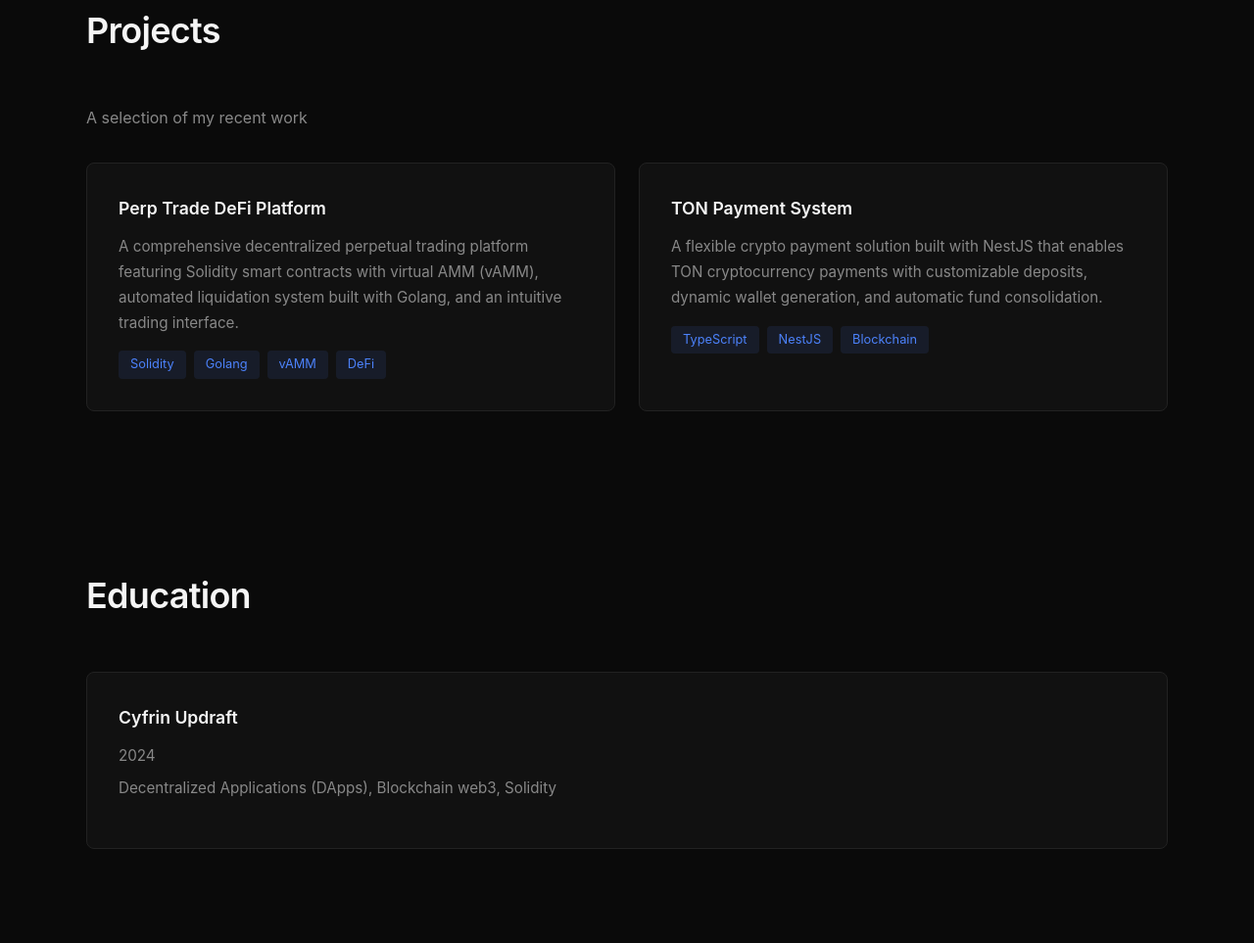
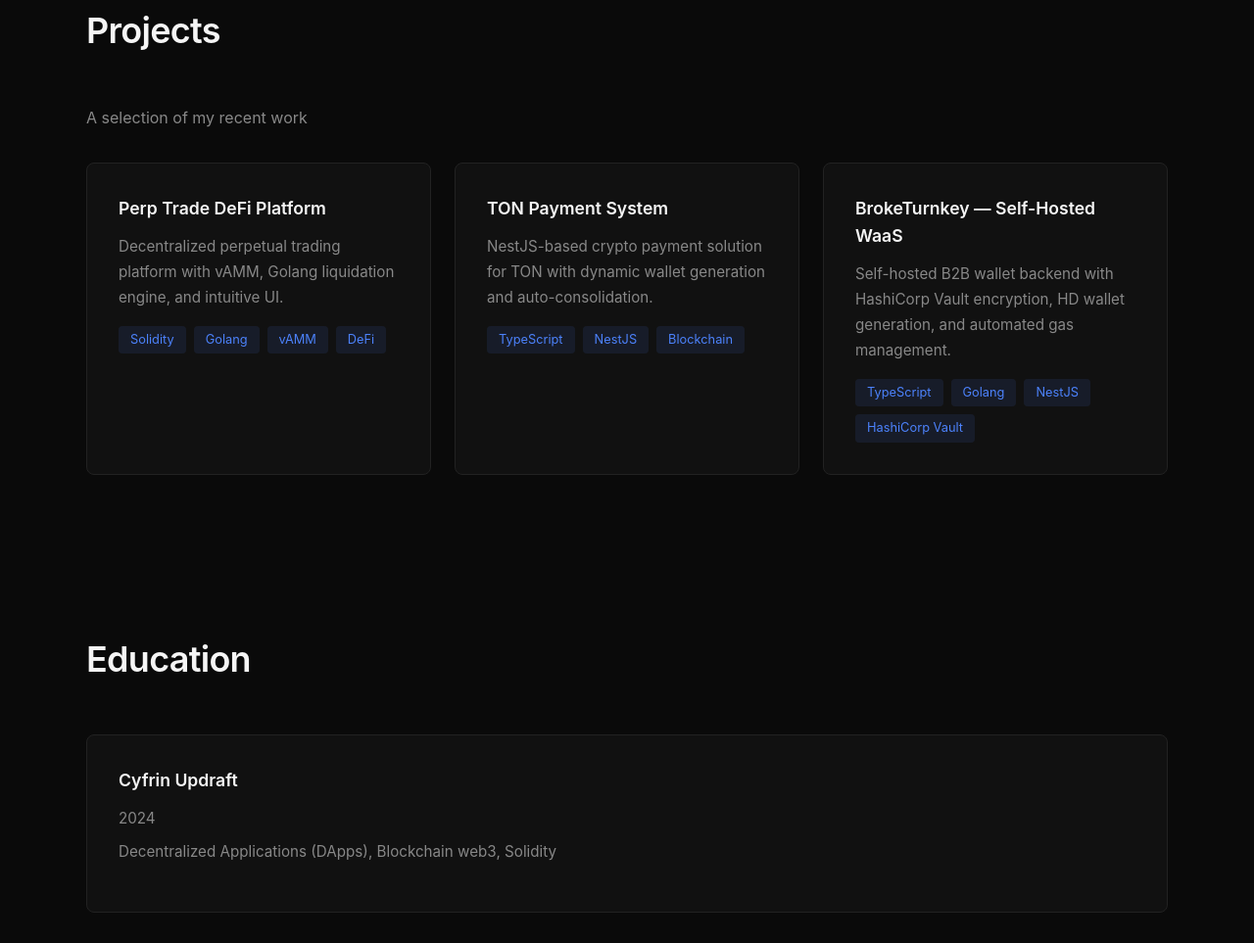
Before and after one commit to sg-milad/sg-milad.github.io, a plain HTML site: page index.html in a window 1280 px wide. Shown: the part 1332-2295 px from the top of the page at 98% size. Drawn offline with Linux system fonts and the light colour scheme.

Commit message:
feat: add new project and make projects clickable

```diff
--- a/index.html
+++ b/index.html
@@ -92,27 +92,44 @@
       <h2 class="section-title">Projects</h2>
       <p style="color: var(--text-secondary); margin-bottom: 2rem;">A selection of my recent work</p>
       <div class="grid grid-2">
-        <div class="card">
+        <!-- Project 1 -->
+        <a href="https://github.com/sg-milad/perp-trade" target="_blank" class="card project-card"
+          style="text-decoration: none; color: inherit; display: block; transition: transform 0.2s;">
           <h3>Perp Trade DeFi Platform</h3>
-          <p>A comprehensive decentralized perpetual trading platform featuring Solidity smart contracts with virtual
-            AMM (vAMM), automated liquidation system built with Golang, and an intuitive trading interface.</p>
+          <p>Decentralized perpetual trading platform with vAMM, Golang liquidation engine, and intuitive UI.</p>
           <div class="tags">
             <span class="tag">Solidity</span>
             <span class="tag">Golang</span>
             <span class="tag">vAMM</span>
             <span class="tag">DeFi</span>
           </div>
-        </div>
-        <div class="card">
+        </a>
+
+        <!-- Project 2 -->
+        <a href="https://github.com/sg-milad/Ton-payment-system" target="_blank" class="card project-card"
+          style="text-decoration: none; color: inherit; display: block; transition: transform 0.2s;">
           <h3>TON Payment System</h3>
-          <p>A flexible crypto payment solution built with NestJS that enables TON cryptocurrency payments with
-            customizable deposits, dynamic wallet generation, and automatic fund consolidation.</p>
+          <p>NestJS-based crypto payment solution for TON with dynamic wallet generation and auto-consolidation.</p>
           <div class="tags">
             <span class="tag">TypeScript</span>
             <span class="tag">NestJS</span>
             <span class="tag">Blockchain</span>
           </div>
-        </div>
+        </a>
+
+        <!-- Project 3 -->
+        <a href="https://github.com/sg-milad/BrokeTurnkey" target="_blank" class="card project-card"
+          style="text-decoration: none; color: inherit; display: block; transition: transform 0.2s;">
+          <h3>BrokeTurnkey — Self-Hosted WaaS</h3>
+          <p>Self-hosted B2B wallet backend with HashiCorp Vault encryption, HD wallet generation, and automated gas
+            management.</p>
+          <div class="tags">
+            <span class="tag">TypeScript</span>
+            <span class="tag">Golang</span>
+            <span class="tag">NestJS</span>
+            <span class="tag">HashiCorp Vault</span>
+          </div>
+        </a>
       </div>
     </div>
   </section>
```
